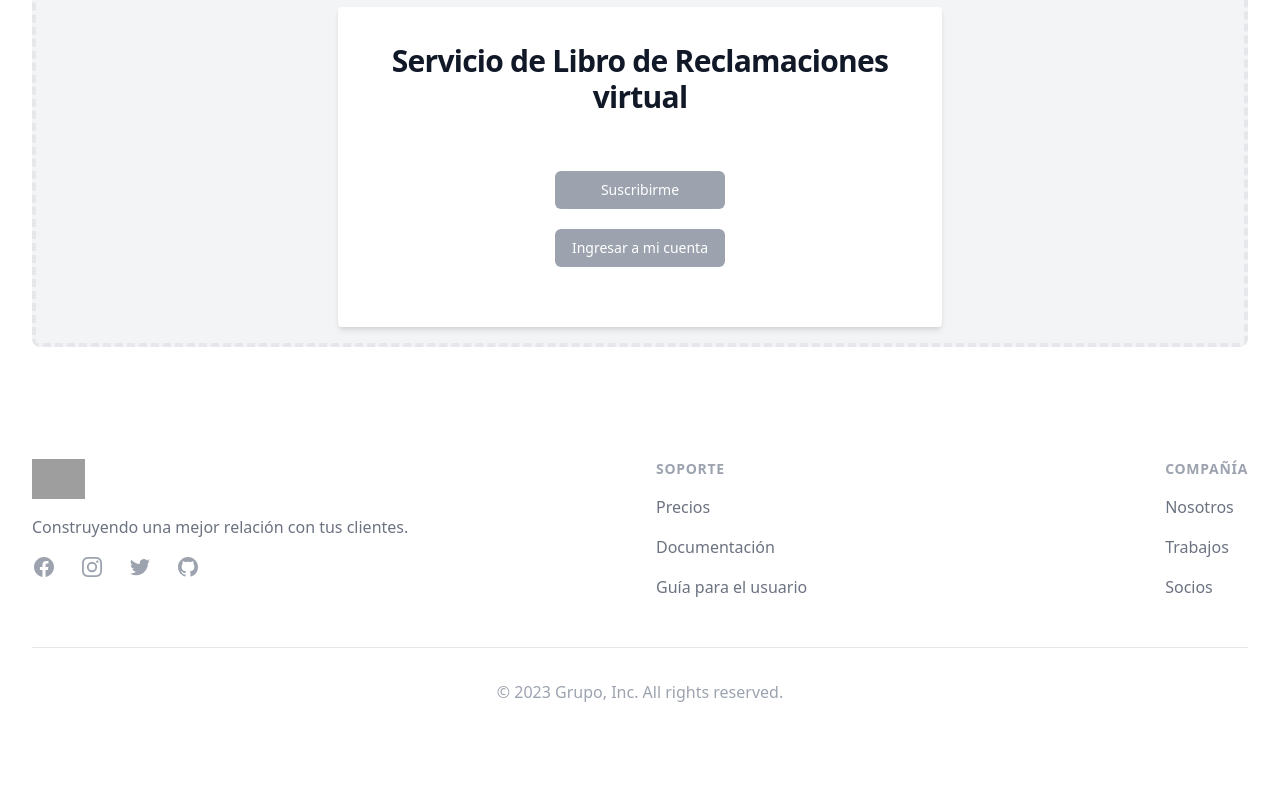
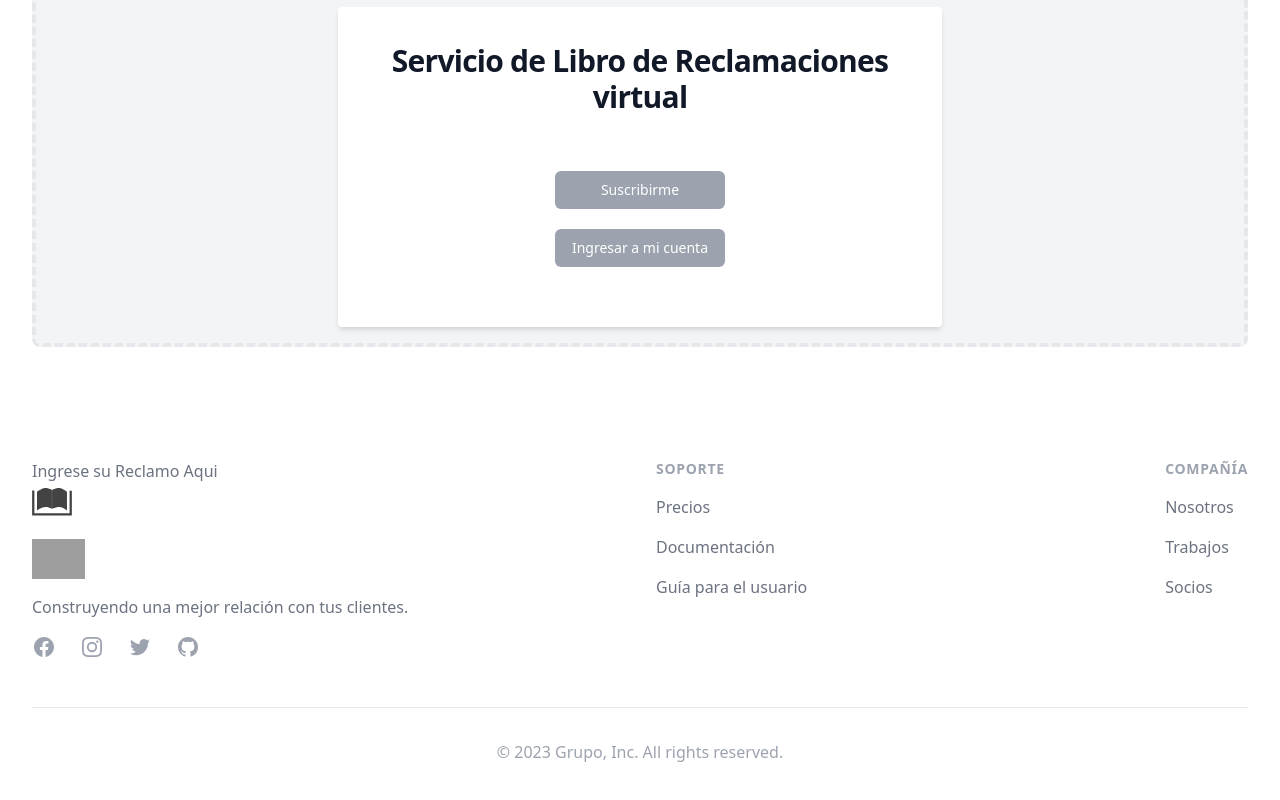
Before and after one commit to Silabuz-Students/Libro-reclamaciones-Proyecto, a Next.js app: page / in a window 1280 px wide. Shown: the part 561-1361 px from the top of the page. Before the commit the page ends 1329 px from the top, so only its background shows below. Built offline with nearby package versions, Linux system fonts and the light colour scheme; grey boxes are pictures that could not be loaded.

Commit message:
agrego link para acceder al formulario de reclamo

```diff
--- a/src/pages/index.tsx
+++ b/src/pages/index.tsx
@@ -1,6 +1,8 @@
 import { signIn } from 'next-auth/react';
+import Link from 'next/link';
 import { useRouter } from 'next/router';
 import React, { useState } from 'react';
+import Image from 'next/image'
 
 interface Props { }
 
@@ -100,10 +102,26 @@ const SubscriptionCard: React.FC<Props> = () => {
         <div className="max-w-7xl mx-auto py-12 px-4 sm:px-6 lg:py-16 lg:px-8">
           <div className="xl:grid xl:grid-cols-2 xl:gap-8">
             <div className="space-y-4 xl:col-span-1">
+              <Link href={"/form/formulario"} passHref>
+
+                <span className="text-gray-500 text-base">
+                Ingrese su Reclamo Aqui
+                  <Image
+                    src="/book-open-svgrepo-com.svg"
+                    alt="13"
+                    width={40}
+                    height={31}
+                    priority
+                  />
+
+                </span>
+              </Link>
+
               <img className="h-10" src="https://tailwindui.com/img/logos/workflow-mark-gray-300.svg" alt="Company name" />
               <p className="text-gray-500 text-base">
                 Construyendo una mejor relación con tus clientes.
               </p>
+
               <div className="flex space-x-6">
 
                 <a href="#" className="text-gray-400 hover:text-gray-500">
```
Also changed, not shown: public/book-open-svgrepo-com.svg (added).
